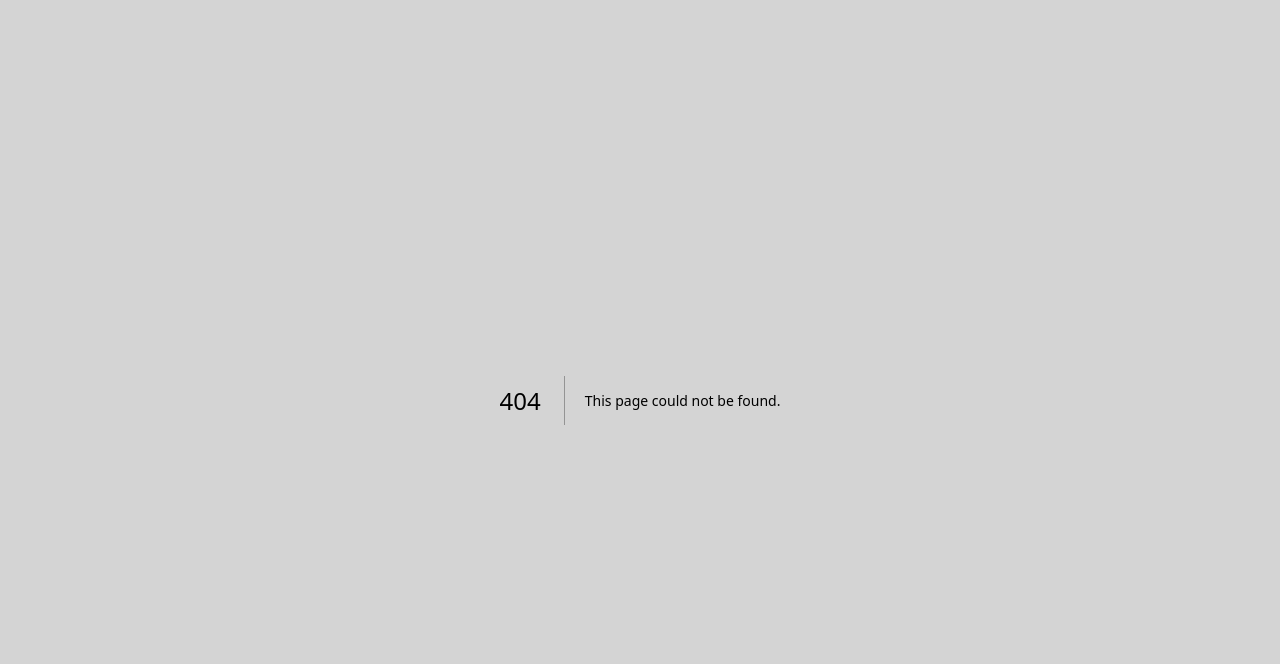
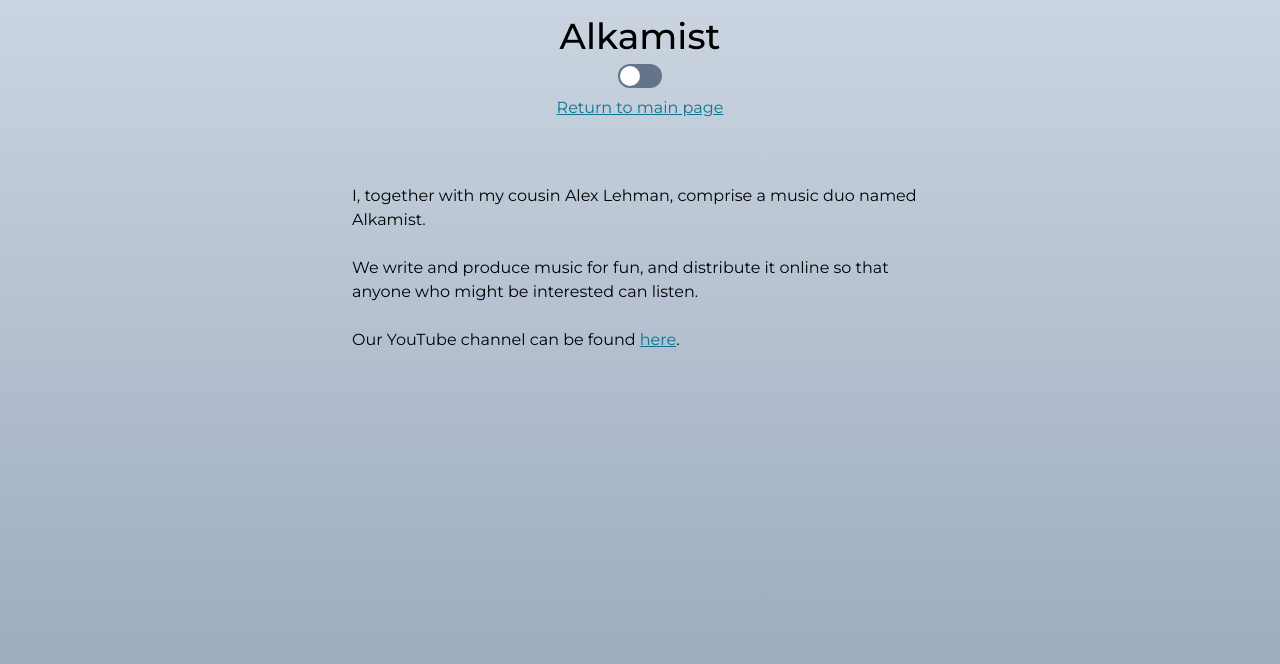
Before and after one commit to Alkamist/resume, a Next.js app: page /musicProjects/alkamist in a window 1280 px wide. Before the commit this address had no page. Shown: the top 664 px of the page. Built offline with nearby package versions, Linux system fonts and the light colour scheme.

Commit message:
Updated the links to Alkamist page.

```diff
--- /dev/null
+++ b/app/musicProjects/alkamist/page.tsx
@@ -0,0 +1,26 @@
+"use client"
+
+import TextLink from "../../textLink"
+import ThemeSwitch from "../../themeSwitch";
+
+export default function Alkamist() {
+  return (
+    <div className="flex flex-col gap-8 py-4 min-h-screen overflow-hidden bg-gradient-to-t from-slate-400 to-slate-300 dark:from-slate-900 dark:to-slate-800">
+      <div className="flex flex-col justify-center items-center mx-auto max-w-[1000px] gap-2">
+        <h1 className="text-center font-medium text-4xl">Alkamist</h1>
+        <ThemeSwitch />
+        <TextLink href="/">Return to main page</TextLink>
+      </div>
+      <div className="p-8">
+        <p className="max-w-[36rem] mx-auto font-normal">
+          I, together with my cousin Alex Lehman, comprise a music duo named Alkamist.<br/><br/>
+
+          We write and produce music for fun, and distribute it online so that
+          anyone who might be interested can listen.<br/><br/>
+
+          Our YouTube channel can be found <TextLink href="https://www.youtube.com/@AlkamistMusic">here</TextLink>.
+        </p>
+      </div>
+    </div>
+  )
+}
--- a/app/musicProjects/longLostTales/page.tsx
+++ /dev/null
@@ -1,27 +0,0 @@
-"use client"
-
-import TextLink from "../../textLink"
-import ThemeSwitch from "../../themeSwitch";
-
-export default function LongLostTales() {
-  return (
-    <div className="flex flex-col gap-8 py-4 min-h-screen overflow-hidden bg-gradient-to-t from-slate-400 to-slate-300 dark:from-slate-900 dark:to-slate-800">
-      <div className="flex flex-col justify-center items-center mx-auto max-w-[1000px] gap-2">
-        <h1 className="text-center font-medium text-4xl">Long Lost Tales</h1>
-        <ThemeSwitch />
-        <TextLink href="/">Return to main page</TextLink>
-      </div>
-      <div className="p-8">
-        <p className="max-w-[36rem] mx-auto font-normal">
-          I work closely with my cousin Alex Lehman on a lot of projects. Together, we decided to make an
-          EP of Cinematic-style music to display our capabilities to clients.<br/><br/>
-
-          There are six songs in total within the EP, showcasing a variety of styles that would typically be found
-          in show and movie scores.<br/><br/>
-
-          The EP can be found on YouTube <TextLink href="https://www.youtube.com/watch?v=rGfL9Cex-VM&list=PL1OXSs0OIdMY9KI69yeYktn5oDvnauC_Q">here</TextLink>.
-        </p>
-      </div>
-    </div>
-  )
-}
--- a/app/page.tsx
+++ b/app/page.tsx
@@ -209,8 +209,8 @@ function Projects() {
         </ProjectCard>
       </ProjectGrid>
       <ProjectGrid title="Music Projects">
-        <ProjectCard href="/musicProjects/longLostTales" src="/longLostTales.jpg" alt="Long Lost Tales">
-          Long Lost Tales
+        <ProjectCard href="/musicProjects/alkamist" src="/alkamist.jpg" alt="Alkamist">
+          Alkamist
         </ProjectCard>
         <ProjectCard href="/musicProjects/villainCon" src="/villainCon.jpg" alt="Villain Con">
           Villain-Con Minion Blast at<br/> Universal Studios Orlando
```
Also changed, not shown: public/alkamist.jpg (added).
